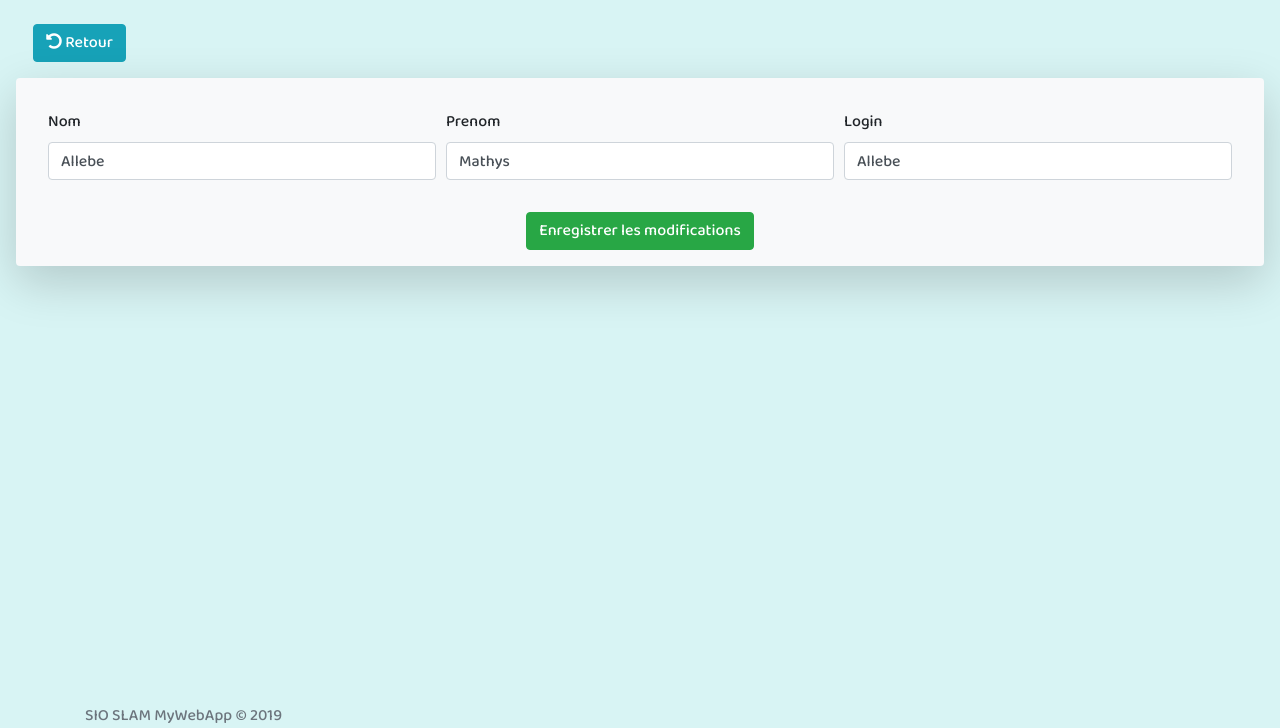
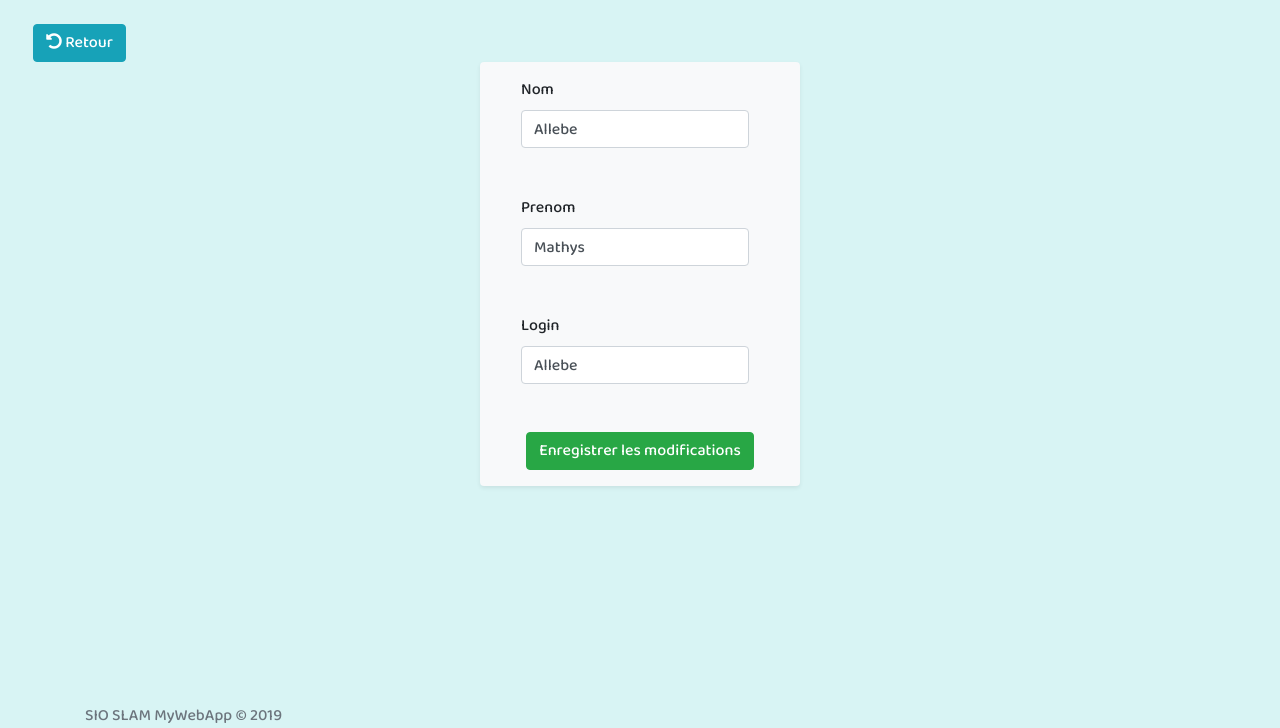
Before and after one commit to royal1er/GeoWorld, a PHP site: page /updateUser.php in a window 1280 px wide. Shown: the part 56-784 px from the top of the page. Run offline with PHP 8.4, Linux system fonts and the light colour scheme; a user stored in the database is signed in; data comes from the database, SQL or seed files in the repository.

Commit message:
Centrage des formulaires

```diff
--- a/updateUser.php
+++ b/updateUser.php
@@ -11,23 +11,32 @@ foreach ($desInfos as $desInfos) {
 <div class="row justify-content-between pl-5">
     <a href="javascript:history.back(1)"><button type="button" class="btn btn-info"><i class="fas fa-undo-alt"></i> Retour</button></a>
 </div>
-<form class="bg-light p-3 m-3 rounded shadow-lg" method="POST" action=<?php echo "index.php?uc=update&action=updateUserData&id=".$id.""?>>
-  <div class="form-row p-3">
-    <div class="form-group col-md-4">
-      <label for="Nom">Nom</label>
+<form class="bg-light container center_div rounded shadow-sm col-md-3 ml-auto" method="POST" action=<?php echo "index.php?uc=update&action=updateUserData&id=".$id.""?>>
+  <div class="form-row container center_div">
+    <div class="form-group p-3  container center_div">
+      <label for="Nom" data-toggle="tooltip" title="Vous pouvez modifier votre nom">Nom</label>
       <input type="text" class="form-control" value="<?php echo $desInfos->nom; ?>" name="nom">
     </div>
-    <div class="form-group col-md-4">
-      <label for="Prenom">Prenom</label>
+  </div>
+  <div class="form-row p-3 container center_div">
+    <div class="form-group container center_div">
+      <label for="Prenom" data-toggle="tooltip" title="Vous pouvez modifier votre prenom">Prenom</label>
       <input type="text" class="form-control" value="<?php echo $desInfos->prenom ?>" name="prenom">
     </div>
-    <div class="form-group col-md-4">
-        <label for="login">Login</label>
+  </div>
+  <div class="form-row p-3 container center_div">
+    <div class="form-group  container center_div">
+        <label for="login" data-toggle="tooltip" title="Vous pouvez modifier votre identifiant">Login</label>
         <input type="text" class="form-control" value="<?php echo $desInfos->login ?>" name="login">
     </div>
   </div>
   </div>
-  <div class="row justify-content-center">
+  <script>
+$(document).ready(function(){
+  $('[data-toggle="tooltip"]').tooltip();
+});
+</script>
+  <div class="row p-3 justify-content-center">
     <button type="submit" class=" btn btn-success">Enregistrer les modifications</button>
   </div>
 </form>
```
Also changed, not shown: changePassword.php (+7 -5 lines).
